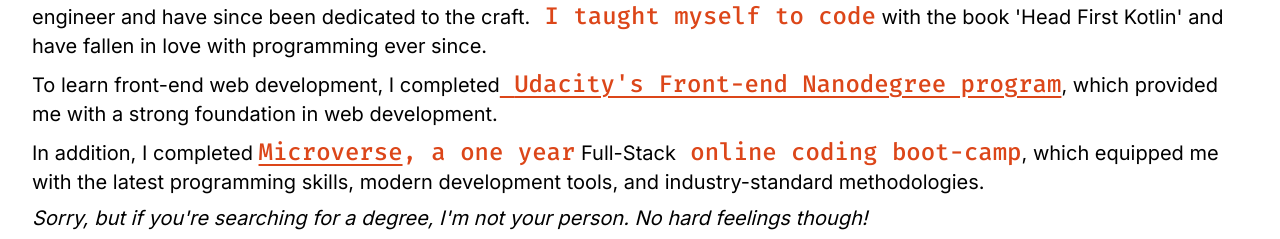
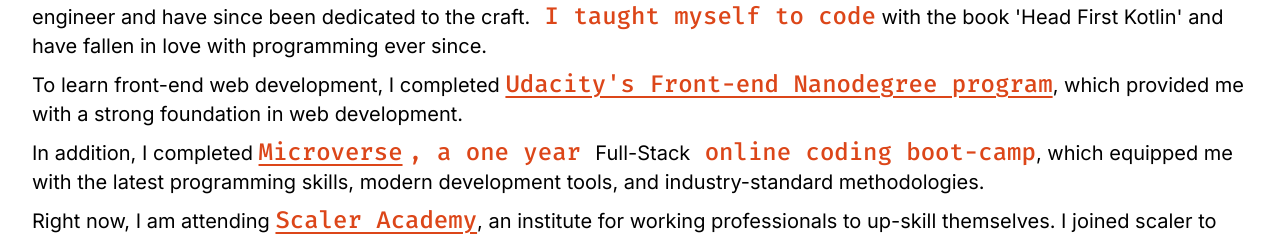
Before and after one commit to SamroodAli/portfolio-website, a Next.js app: page / in a window 1280 px wide. Shown: the part 560-799 px from the top of the page. Built offline with nearby package versions, Linux system fonts and the light colour scheme.

Commit message:
feat: add scaler academy and linkTextSpan component

```diff
--- /dev/null
+++ b/components/LinkTextSpan.tsx
@@ -0,0 +1,17 @@
+import { TextSpan } from "@/components/TextSpan";
+import { ContainerElement } from "@/types/Element";
+import classNames from "classnames";
+import Link from "next/link";
+import { FC } from "react";
+
+interface Props extends ContainerElement {
+  href: string;
+}
+
+export const LinkTextSpan: FC<Props> = ({ children, className, href }) => {
+  return (
+    <Link href={href} className={className} target="_blank">
+      <TextSpan className="underline underline-offset-4">{children}</TextSpan>
+    </Link>
+  );
+};
--- a/pages/index.tsx
+++ b/pages/index.tsx
@@ -1,6 +1,7 @@
 import { ExperienceListItem } from "@/components/ExperienceListtem";
 import { Heading3 } from "@/components/Heading3";
 import { LinkBadge, LinkBadgeProps } from "@/components/LinkBadge";
+import { LinkTextSpan } from "@/components/LinkTextSpan";
 import { Paragraph } from "@/components/Paragraph";
 import { TextSpan } from "@/components/TextSpan";
 import { useTheme } from "@/hooks/useTheme";
@@ -158,34 +159,21 @@
             </li>
             <li>
               <Paragraph>
-                To learn front-end web development, I completed
-                <TextSpan>
-                  <Link
-                    className="underline underline-offset-4"
-                    href="https://www.udacity.com/course/front-end-web-developer-nanodegree--nd0011"
-                    target={"_blank"}
-                  >
-                    {" "}
-                    Udacity&apos;s Front-end Nanodegree program
-                  </Link>
-                </TextSpan>
+                To learn front-end web development, I completed{" "}
+                <LinkTextSpan href="https://www.udacity.com/course/front-end-web-developer-nanodegree--nd0011">
+                  Udacity&apos;s Front-end Nanodegree program
+                </LinkTextSpan>
                 , which provided me with a strong foundation in web development.
               </Paragraph>
             </li>
             <li>
               <Paragraph>
                 In addition, I completed{" "}
-                <TextSpan>
-                  <Link
-                    href="https://www.microverse.org/?gclid=Cj0KCQiA6LyfBhC3ARIsAG4gkF8hCCGBrxqVe_fvKGf6evyWNFuW8c5ODoWTsbZsp_A8lag8VWUHOn8aAjeXEALw_wcB"
-                    target="_blank"
-                    className="underline underline-offset-4"
-                  >
-                    {" "}
-                    Microverse
-                  </Link>
-                  , a one year
-                </TextSpan>{" "}
+                <LinkTextSpan href="https://www.microverse.org/?gclid=Cj0KCQiA6LyfBhC3ARIsAG4gkF8hCCGBrxqVe_fvKGf6evyWNFuW8c5ODoWTsbZsp_A8lag8VWUHOn8aAjeXEALw_wcB">
+                  {" "}
+                  Microverse
+                </LinkTextSpan>{" "}
+                <TextSpan>, a one year </TextSpan>
                 Full-Stack
                 <TextSpan> online coding boot-camp</TextSpan>, which equipped me
                 with the latest programming skills, modern development tools,
@@ -194,7 +182,19 @@
             </li>
 
             <li>
-              <Paragraph className="italic">
+              <Paragraph>
+                Right now, I am attending{" "}
+                <LinkTextSpan href="https://www.scaler.com/academy">
+                  Scaler Academy
+                </LinkTextSpan>
+                , an institute for working professionals to up-skill themselves.
+                I joined scaler to get a good foundation in computer science
+                fundamentals and to make sure I am always learning.
+              </Paragraph>
+            </li>
+
+            <li>
+              <Paragraph className="italic font-medium">
                 Sorry, but if you&apos;re searching for a degree, I&apos;m not
                 your person. No hard feelings though!
               </Paragraph>
```
